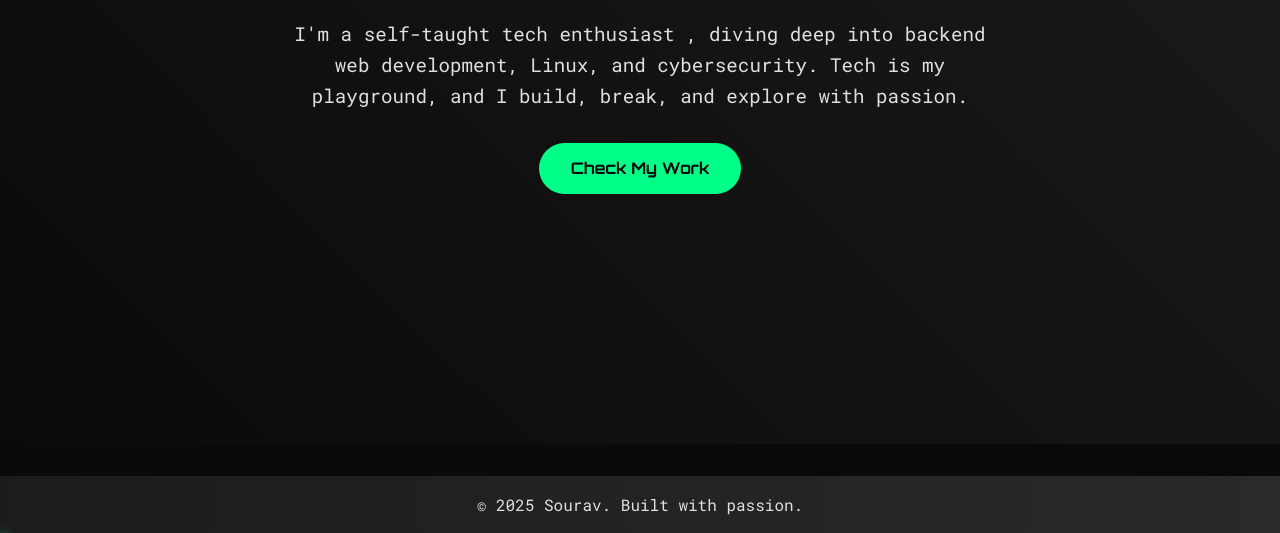
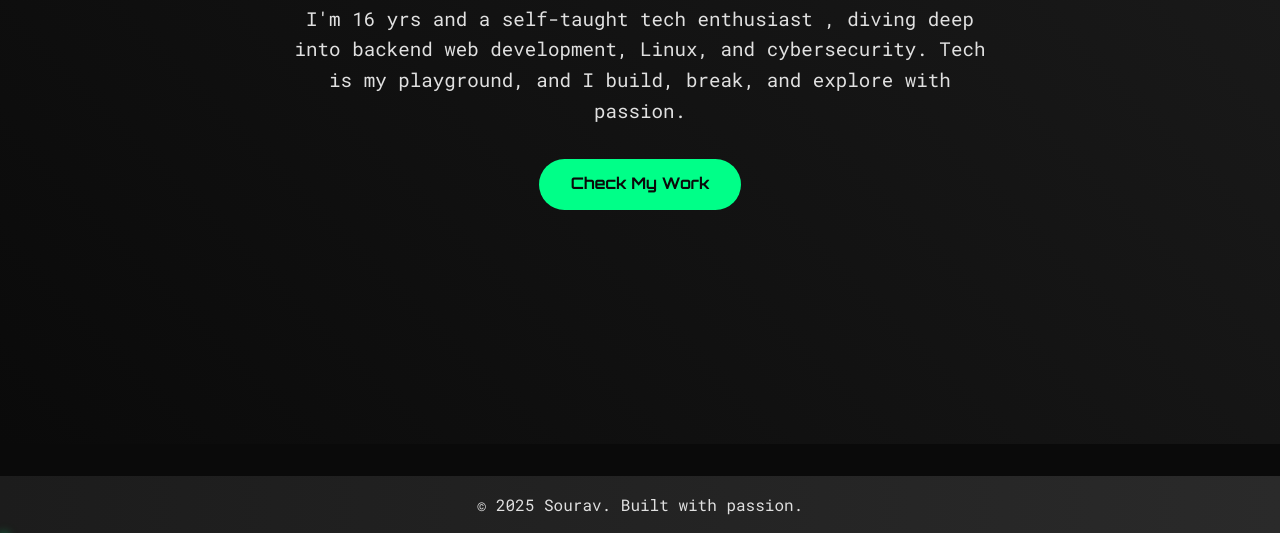
Before and after one commit to souravdpal/-Profile, a plain HTML site: page index.html in a window 1280 px wide. Shown: the part 382-915 px from the top of the page. Drawn offline with Linux system fonts and the light colour scheme.

Commit message:
Update index.html

```diff
--- a/index.html
+++ b/index.html
@@ -31,7 +31,7 @@
 
     <section class="hero">
         <h1 class="animate jitter">Hey, I'm Sourav</h1>
-        <p class="animate">I'm a  self-taught tech enthusiast , diving deep into backend web development, Linux, and cybersecurity. Tech is my playground, and I build, break, and explore with passion.</p>
+        <p class="animate">I'm 16 yrs and a  self-taught tech enthusiast , diving deep into backend web development, Linux, and cybersecurity. Tech is my playground, and I build, break, and explore with passion.</p>
         <a href="projects.html" class="btn animate">Check My Work</a>
     </section>
 
```
